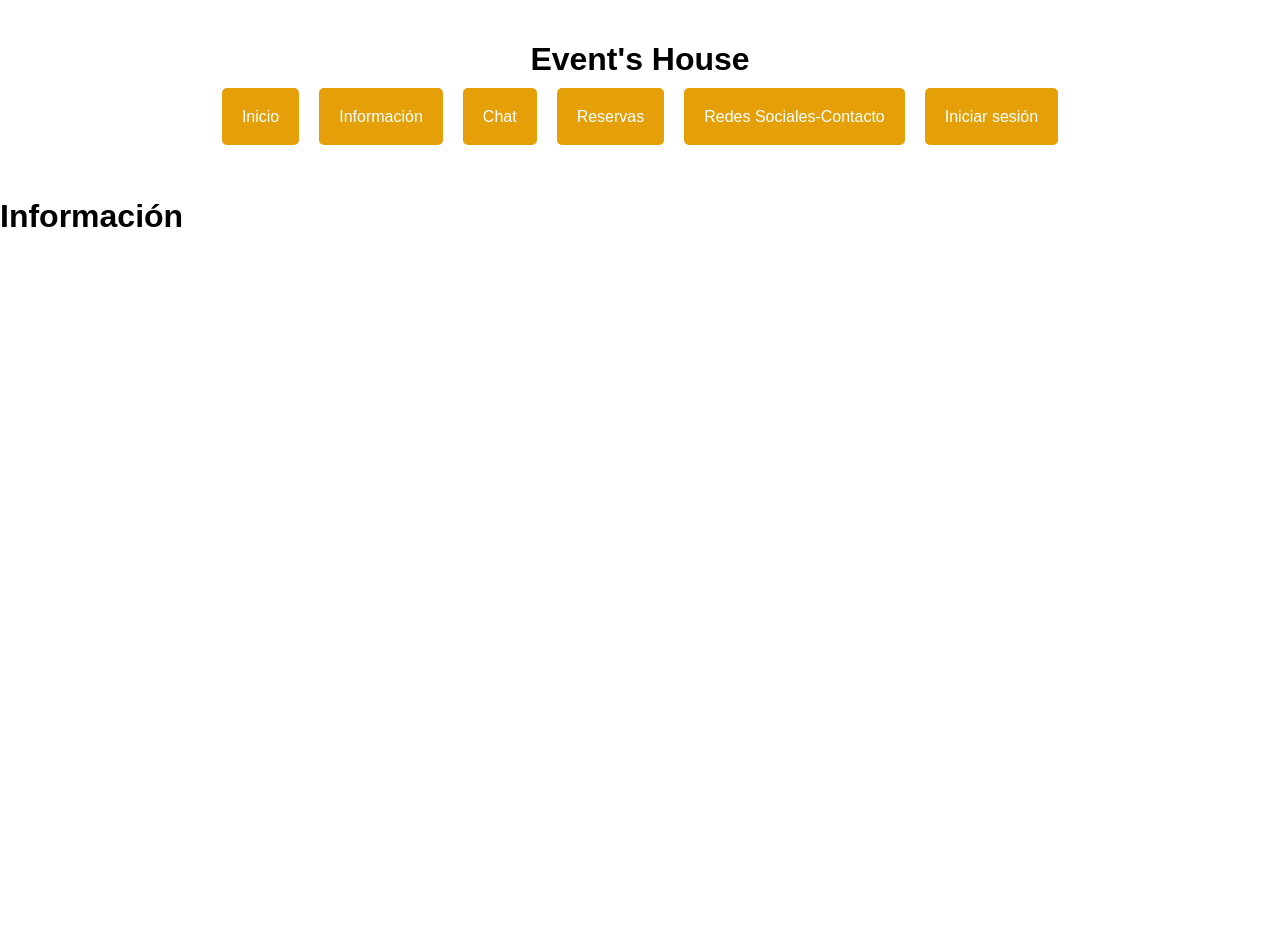
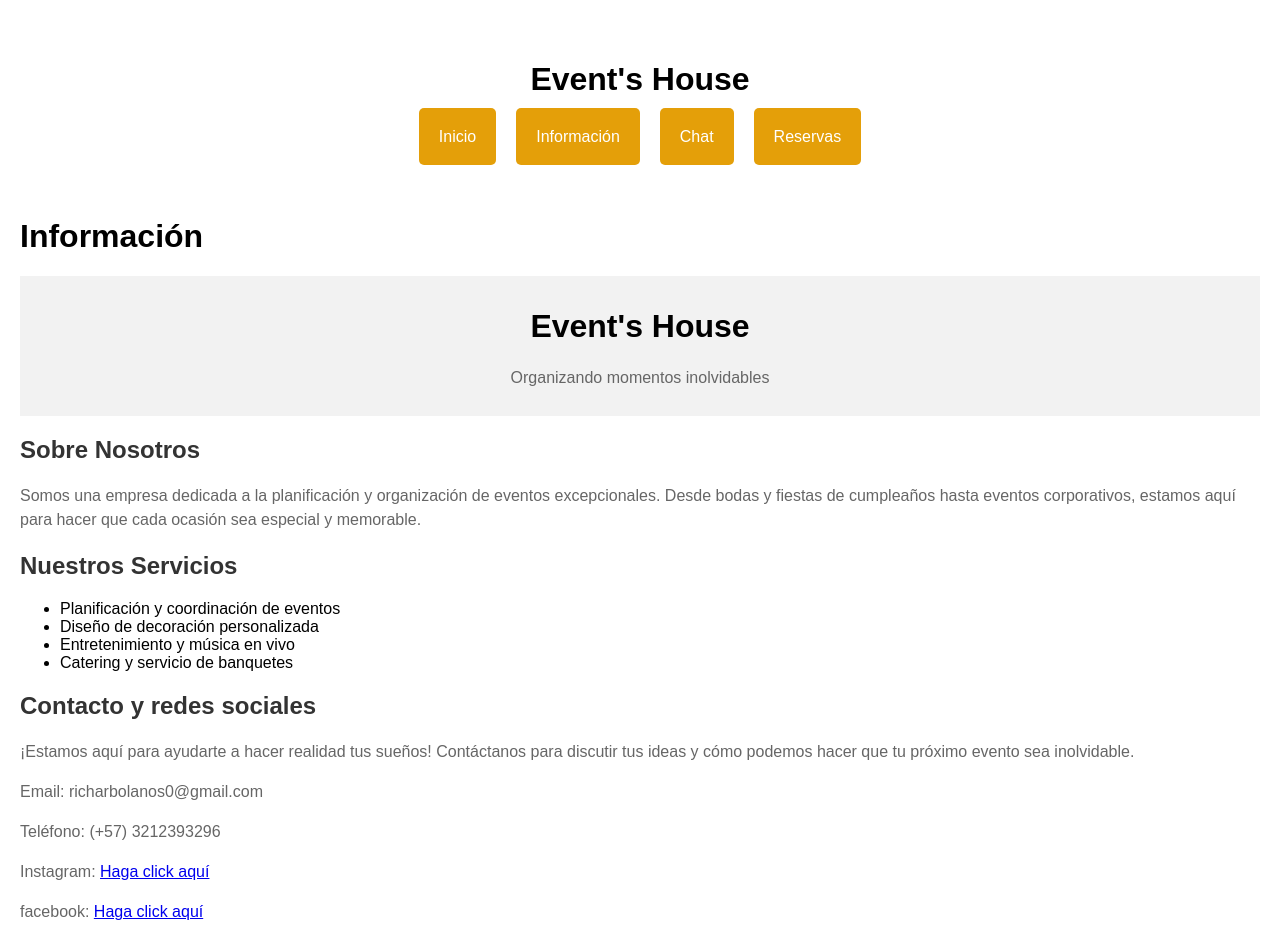
Before and after one commit to nicolasalejandro23345/Event-s-House, a plain HTML site: page Información.html in a window 1280 px wide. Before the commit the page ends 800 px from the top, so only its background shows below. Drawn offline with Linux system fonts and the light colour scheme.

Commit message:
25 / 11 - 9:15am

```diff
--- a/Información.html
+++ b/Información.html
@@ -23,16 +23,68 @@
             <div>
                 <a href="Reservas.html" class="button">Reservas</a>
             </div>
-            <div>
-                <a href="Redes Sociales y contacto.html" class="button">Redes Sociales-Contacto</a>
-            </div>
-            <div>
-                <a href="Iniciar sesión.html" class="button">Iniciar sesión</a>
-            </div>
         </div>
     </div>
     <h1>Información</h1>
-    <p></p>
+
+    <!DOCTYPE html>
+    <style>
+        body {
+            font-family: Arial, sans-serif;
+            margin: 20px;
+        }
+
+        header {
+            text-align: center;
+            background-color: #f2f2f2;
+            padding: 10px;
+        }
+
+        section {
+            margin-top: 20px;
+        }
+
+        h2 {
+            color: #333;
+        }
+
+        p {
+            line-height: 1.5;
+            color: #666;
+        }
+    </style>
+</head>
+<body>
+
+    <header>
+        <h1>Event's House</h1>
+        <p>Organizando momentos inolvidables</p>
+    </header>
+
+    <section>
+        <h2>Sobre Nosotros</h2>
+        <p>Somos una empresa dedicada a la planificación y organización de eventos excepcionales. Desde bodas y fiestas de cumpleaños hasta eventos corporativos, estamos aquí para hacer que cada ocasión sea especial y memorable.</p>
+    </section>
+
+    <section>
+        <h2>Nuestros Servicios</h2>
+        <ul>
+            <li>Planificación y coordinación de eventos</li>
+            <li>Diseño de decoración personalizada</li>
+            <li>Entretenimiento y música en vivo</li>
+            <li>Catering y servicio de banquetes</li>
+
+        </ul>
+    </section>
+
+    <section>
+        <h2>Contacto y redes sociales</h2>
+        <p>¡Estamos aquí para ayudarte a hacer realidad tus sueños! Contáctanos para discutir tus ideas y cómo podemos hacer que tu próximo evento sea inolvidable.</p>
+        <p>Email: richarbolanos0@gmail.com</p>
+        <p>Teléfono: (+57) 3212393296</p>
+        <p>Instagram:  <a href="https://instagram.com/richarbolanos0?igshid=NTc4MTIwNjQ2YQ==" target="_blank">Haga click aquí</a></p>
+        <p>facebook: <a href="https://www.facebook.com/elgatoriky?mibextid=LQQJ4d" target="_blank">Haga click aquí</a></p>
+    </section>
 
 </body>
 </html>
```
Also changed, not shown: Chat.html (+2 -9 lines), Inicio.html (+0 -6 lines), Reservas.html (+0 -6 lines), index.html (+0 -6 lines).
